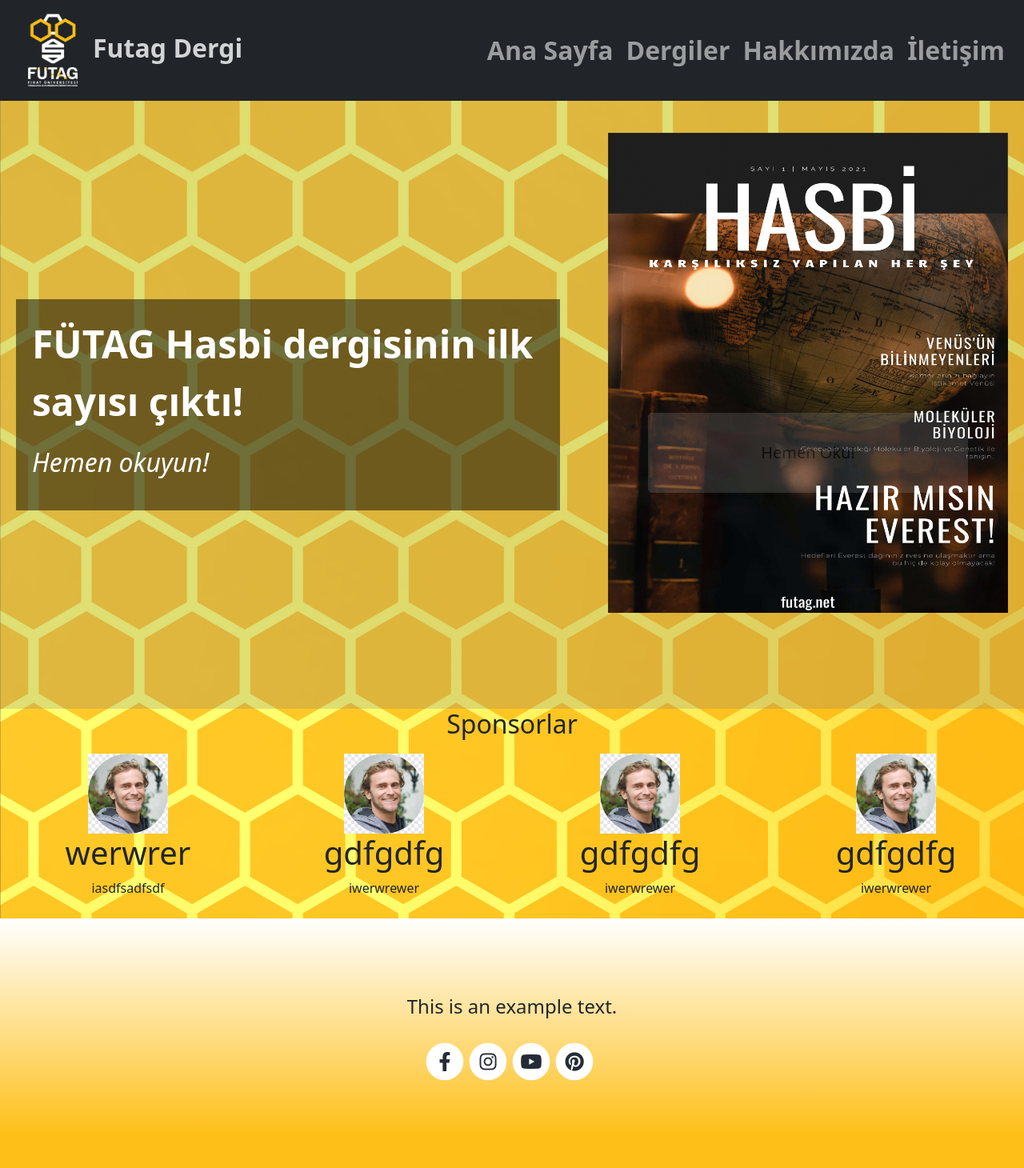
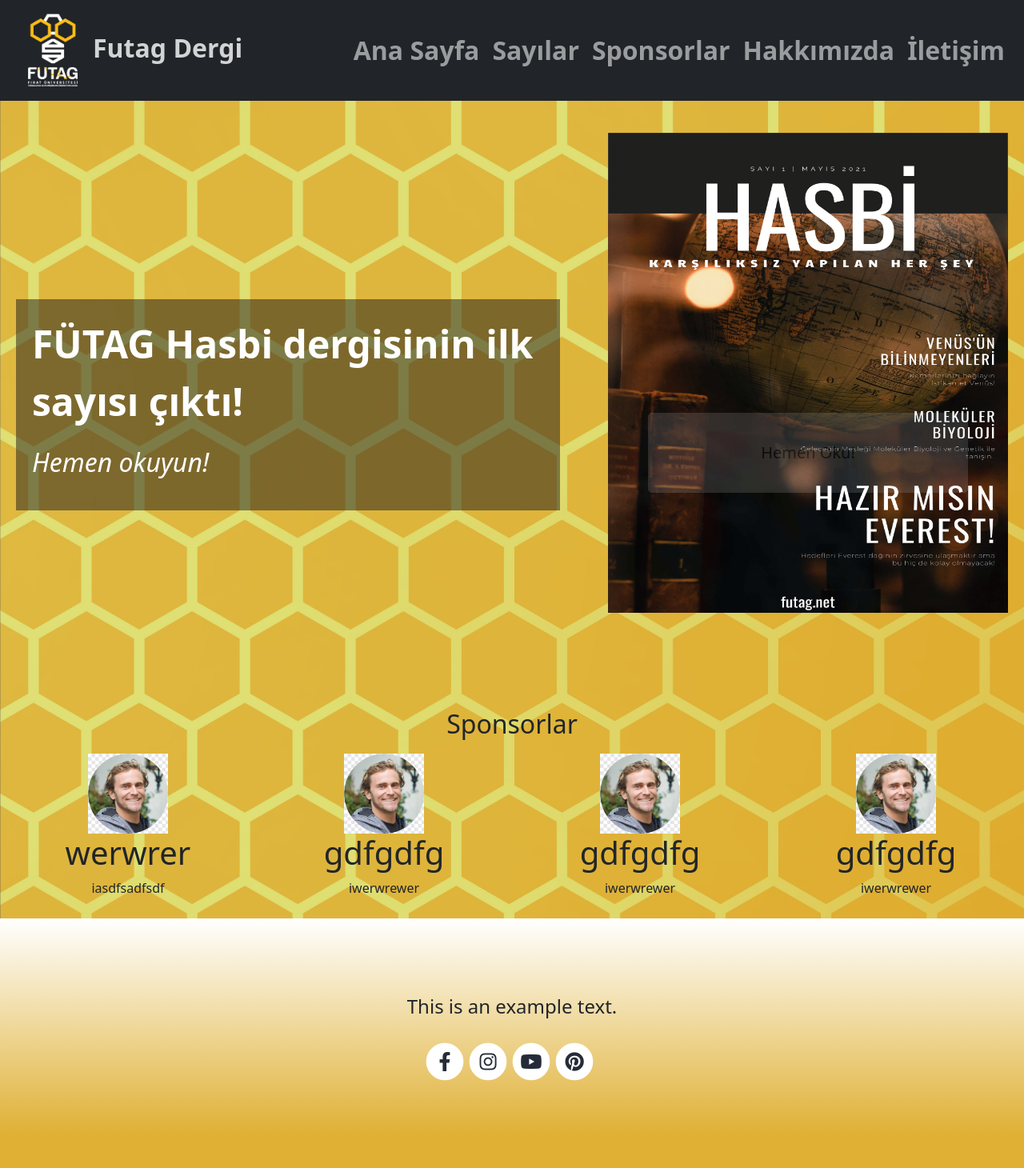
Before and after one commit to FUTAG-Software/Dergi-Websitesi, a React (Create React App) app: page / in a window 1280 px wide. Shown: the top 1460 px of the page at 80% size. Built offline with nearby package versions, Linux system fonts and the light colour scheme.

Commit message:
fix backdrop issue

```diff
--- a/src/App.css
+++ b/src/App.css
@@ -40,7 +40,7 @@
 .footer {
 	padding-top: 6rem;
 	padding-bottom: 3rem;
-	background: linear-gradient(#ffffff, #febf18);
+	background: linear-gradient(#ffffff, #dfb034);
 	text-align: center;
 }
 
@@ -81,7 +81,7 @@
 
 .copyright {
 	padding-top: 1.5rem;
-	background-color: #febf18;
+	background-color: #dfb034;
 	text-align: center;
 }
 
@@ -104,8 +104,6 @@
   margin-left: 0;
 }
 
-.intro-container{
-}
 .intro{
   padding: 20px 20px 20px;
   color: #ffffff;
@@ -126,8 +124,6 @@
 }
 .intro-left{
   padding: 20px;
-  background: rgba(0,0,0,0.5);
-  backdrop-filter: blur(8px);
   text-align: left;
   font-size: 2rem;
   display: flex;
@@ -136,6 +132,7 @@
   flex: 1;
   margin-right: 60px;
   animation: fadeInLeft 1s;
+  background-color: rgba(31, 29, 29, 0.507);
 }
 .big-header{
   font-weight: bold;
--- a/src/components/App.js
+++ b/src/components/App.js
@@ -64,10 +64,7 @@
     <div className="App">
       <Navbar />
         <Intro />
-        <div>
-          <h2>Sponsorlar</h2>
-          <Sponsors users = {users} key={users.key}/>
-        </div>
+        <Sponsors users = {users} key={users.key}/>
         <Footer social = {social} key={users.key}/>
         <Copyright />
     </div>
--- a/src/components/Intro.jsx
+++ b/src/components/Intro.jsx
@@ -3,8 +3,7 @@
 import Button from 'react-bootstrap/Button';
 export default(props) =>{
     return(
-        <div className='intro-container'>
-            <div className='backdrop intro'>
+        <div className='intro backdrop'>
             <div className='intro-left'>
                 <p className="big-header">FÜTAG Hasbi dergisinin ilk sayısı çıktı!</p>
                 <p className='italic'>Hemen okuyun!</p>
@@ -14,6 +13,5 @@
                 <Button className='read-button' variant="light" size="lg" width="100">Hemen Oku!</Button>{' '}
             </div>
         </div>
-        </div>
     )
 }
--- a/src/components/Navbar.jsx
+++ b/src/components/Navbar.jsx
@@ -30,7 +30,8 @@
         <Navbar.Collapse id="basic-navbar-nav">
           <Nav className="ml-auto">
             <Nav.Link href="#home">Ana Sayfa</Nav.Link>
-            <Nav.Link href="#features">Dergiler</Nav.Link>
+            <Nav.Link href="#features">Sayılar</Nav.Link>
+            <Nav.Link href="#pricing">Sponsorlar</Nav.Link>
             <Nav.Link href="#pricing">Hakkımızda</Nav.Link>
             <Nav.Link href="#pricing">İletişim</Nav.Link>
           </Nav>
--- a/src/components/Sponsors.jsx
+++ b/src/components/Sponsors.jsx
@@ -6,6 +6,8 @@
 SwiperCore.use([Autoplay]);
 export default(props) =>{
     return(
+    <div className='backdrop'>
+      <h2>Sponsorlar</h2>
       <Swiper
         onSlideChange={() => console.log('slide change')}
         autoplay= {{
@@ -31,7 +33,7 @@
         onSwiper={(swiper) => console.log(swiper)} loop>
         {props.users.map( (post) => <SwiperSlide><UserCard name= {post.name} img= {post.img} specs= {post.specs} /></SwiperSlide>)}
       </Swiper>
-
+    </div>
     )
 
 }
```
Lines whose indentation alone changed are shown as unchanged.
